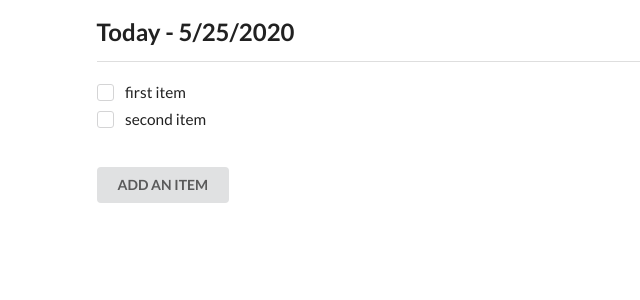
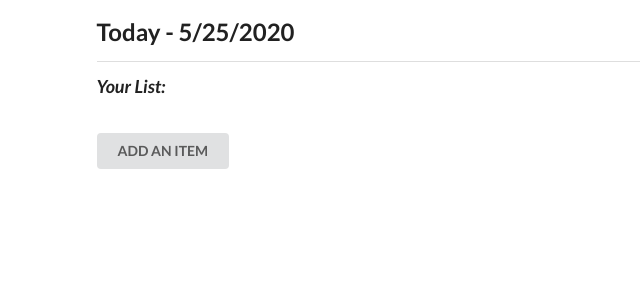
Before and after one commit to dgrayboff/react-todo-app, a React (Create React App) app: page / in a window 1280 px wide. Shown: the top 300 px of the page, without its empty margins (0-640 px from the left). Built offline with nearby package versions, Linux system fonts and the light colour scheme.

Commit message:
feature updates: 1. added clearing of input upon new item cancel click 2. reworked newitemcheck into method that returns add an item button only if addItem is false

```diff
--- a/src/components/AddItem.js
+++ b/src/components/AddItem.js
@@ -14,7 +14,6 @@ class AddItem extends React.Component {
   };
 
   onSaveInputChange = (e) => {
-    console.log('AddItem - onSaveInputChange: ', e.target.value);
     this.setState({ newItem: e.target.value });
   };
 
@@ -27,13 +26,17 @@ class AddItem extends React.Component {
     }
   };
 
-  onCancelClick = (e) => {
+  onCancelClick = () => {
     console.log('AddItem - onCancelClick');
-    e.preventDefault();
+    this.setState({
+      addItem: false,
+      newItem: '',
+    });
   };
 
-  render() {
-    const newItemCheck = this.state.addItem ? (
+  newItemCheck = () => {
+    if (this.state.addItem) {
+      return (
         <NewItem
           newItem={this.state.newItem}
           onAddItem={this.onAddItem}
@@ -41,17 +44,20 @@ class AddItem extends React.Component {
           onSaveSubmit={this.onSaveSubmit}
           onCancelClick={this.onCancelClick}
         />
-    ) : (
-      ''
       );
+    }
 
     return (
-      <div className="ui container add-item">
-        {newItemCheck}
-
       <button onClick={this.onAddItem} className="ui button add-item-button">
         ADD AN ITEM
       </button>
+    );
+  };
+
+  render() {
+    return (
+      <div className="ui container add-item">
+        {this.newItemCheck()}
       </div>
     );
   }
--- a/src/components/App.js
+++ b/src/components/App.js
@@ -5,7 +5,7 @@ import AddItem from './AddItem';
 
 class App extends React.Component {
   state = {
-    items: ['first item', 'second item'],
+    items: [],
   };
 
   onSaveSubmit = (newItem) => {
--- a/src/components/List.js
+++ b/src/components/List.js
@@ -12,8 +12,8 @@ const currDate = () => {
 };
 
 const List = ({ items }) => {
-  const renderedList = items.map((item) => {
-    return <ListItem item={item} key={item.toString()} />;
+  const renderedList = items.map((item, idx) => {
+    return <ListItem item={item} key={idx} />;
   });
 
   return (
@@ -25,6 +25,7 @@ const List = ({ items }) => {
 
       <div className="item">
         <div className="left floated content">
+          <h3 className="ui header">Your List:</h3>
           <ul>{renderedList}</ul>
         </div>
       </div>
--- a/src/styles/List.css
+++ b/src/styles/List.css
@@ -1,3 +1,9 @@
 .list ul {
   padding-left: 0px;
+  margin-top: 0px;
 }
+
+.list h3.header {
+  margin: 10px 0px 5px 0px !important;
+  font-style: italic;
+}
```
Lines whose indentation alone changed are shown as unchanged.
